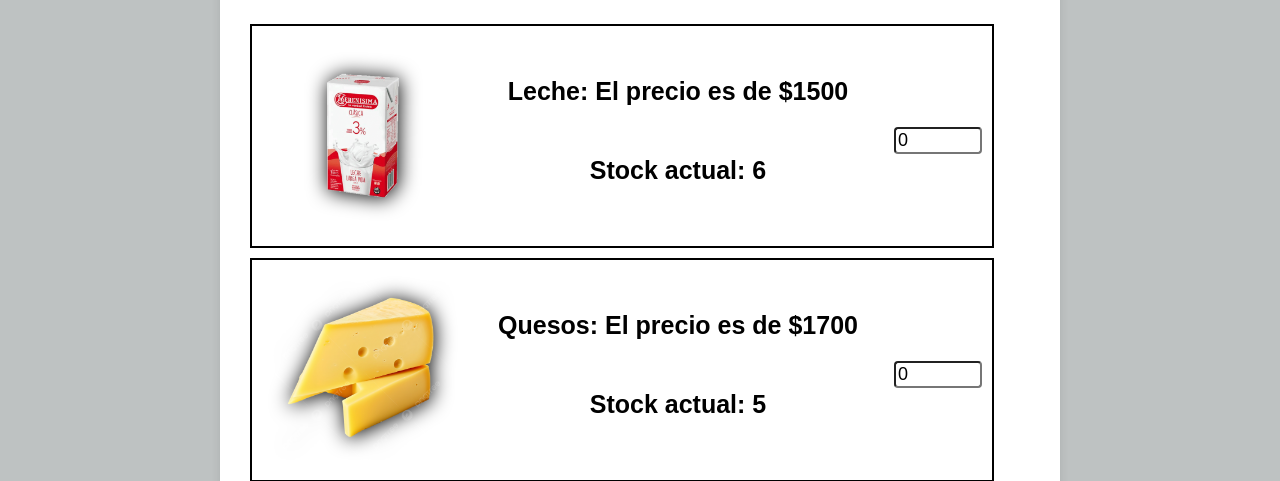
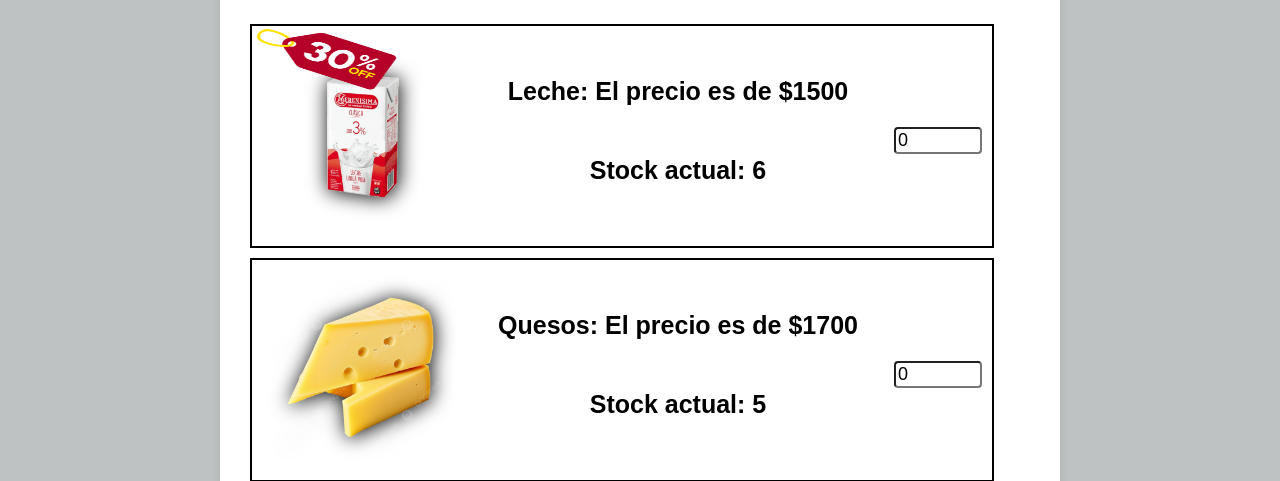
Before and after one commit to jonapadin/TP-Ultimo--cierreCuatrimestre, a plain HTML site: page productos.html in a window 1280 px wide. Shown: the part 319-800 px from the top of the page. Drawn offline with Linux system fonts and the light colour scheme.

Commit message:
Resuelto problema del sticker descuento que no aparecia

```diff
--- a/productos.css
+++ b/productos.css
@@ -164,7 +164,7 @@ h1 {
 .imgDescuento {
     position: absolute;
     width: 20%;
-    height: 20%;
+    height: 30%;
     top: 0;
     left: 0;
     display: none;
--- a/productos.js
+++ b/productos.js
@@ -90,6 +90,10 @@ for (let i = 0; i < productos.length; i++) {
   stock.id = `stock-${i}`;
   stock.innerText = `Stock actual: ${producto.stock}`;
 
+  if(producto.stock === 6){
+    imgDescuento.style.display = 'inline';
+  }
+
   let input = document.createElement('input');
   input.classList.add('caja');
   input.type = 'number';
@@ -103,6 +107,7 @@ for (let i = 0; i < productos.length; i++) {
   parrafos.appendChild(nombre);
   parrafos.appendChild(stock);
   item.appendChild(img);
+  item.appendChild(imgDescuento);
   item.appendChild(parrafos);
   item.appendChild(input);
   listaProductos.appendChild(item);
```
